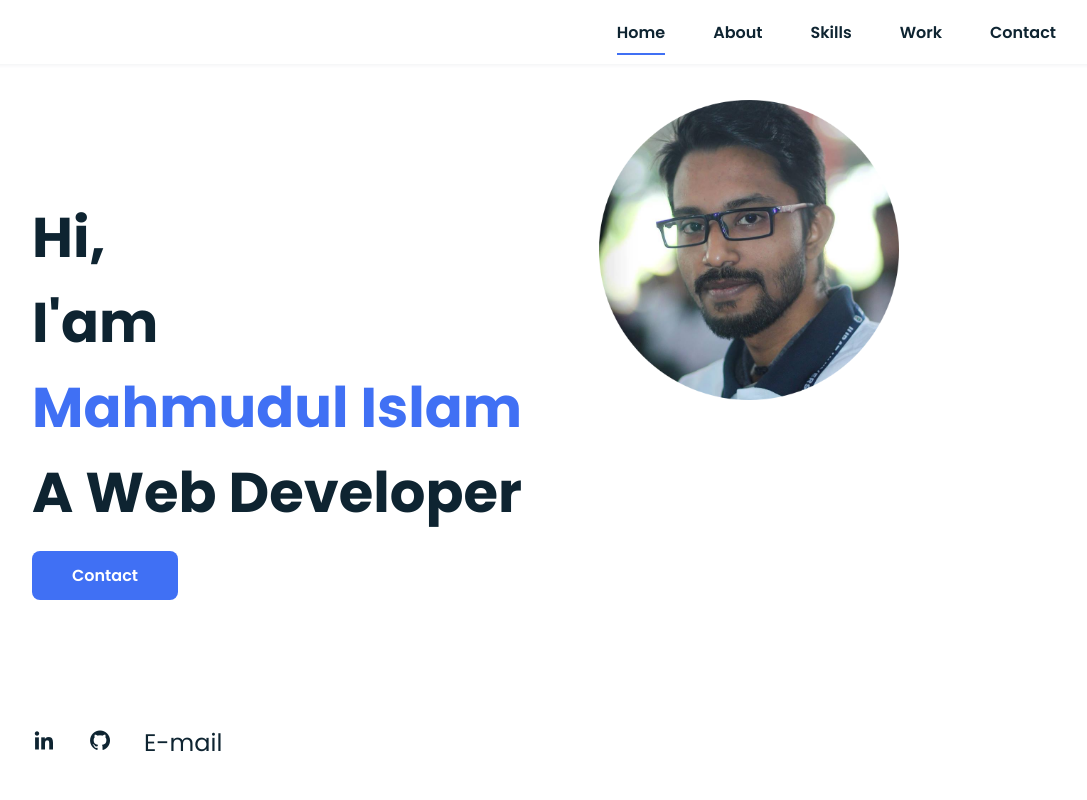
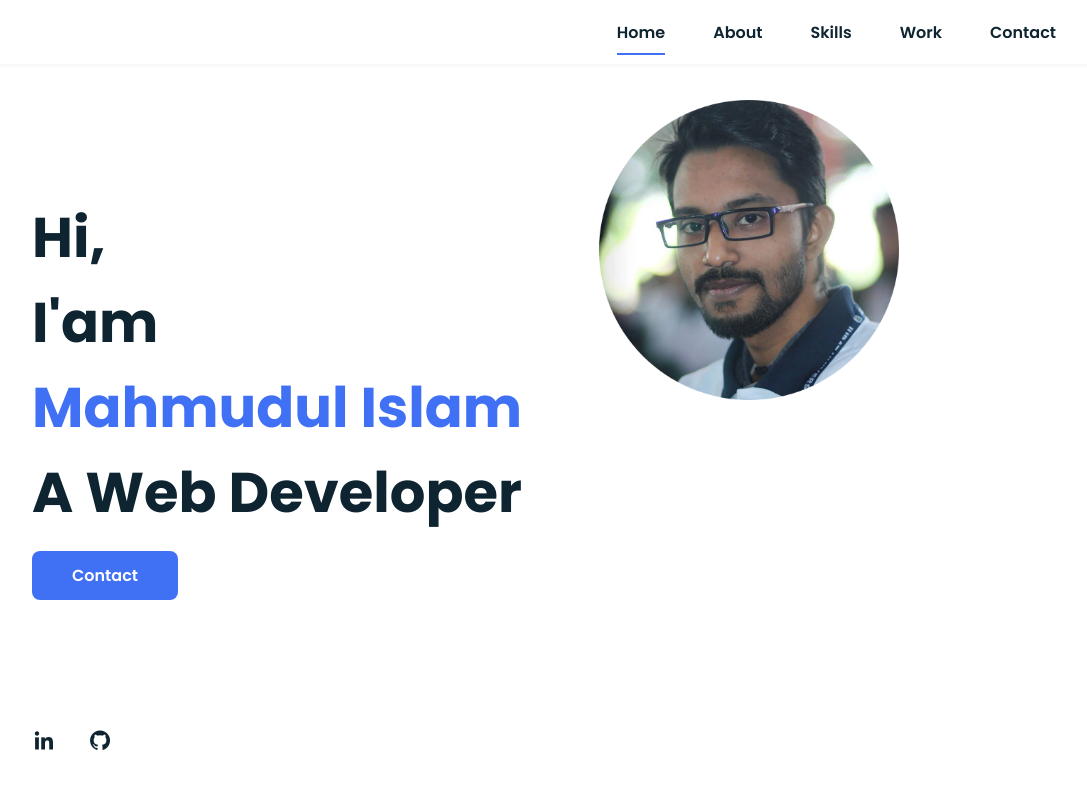
Before and after one commit to pavelume/pavelume.github.io, a plain HTML site: page index.html in a window 1280 px wide. Shown: the top 800 px of the page, without its empty margins (96-1183 px from the left). Drawn offline with nearby package versions, Linux system fonts and the light colour scheme.

Commit message:
Update index.html

```diff
--- a/index.html
+++ b/index.html
@@ -47,7 +47,7 @@
                 <div class="home__social">
                     <a href="https://www.linkedin.com/in/mahmudul-islam-654085174/" class="home__social-icon"><i class='bx bxl-linkedin'> </i></a>
                     <a href="https://github.com/pavelume" class="home__social-icon"><i class='bx bxl-github' ></i></a>
-                    <a href="mailto:pavel.ume9@gmail.com" class="home__social-icon">E-mail</a>
+
                 </div>
 
                 <div class="home__img">
```
